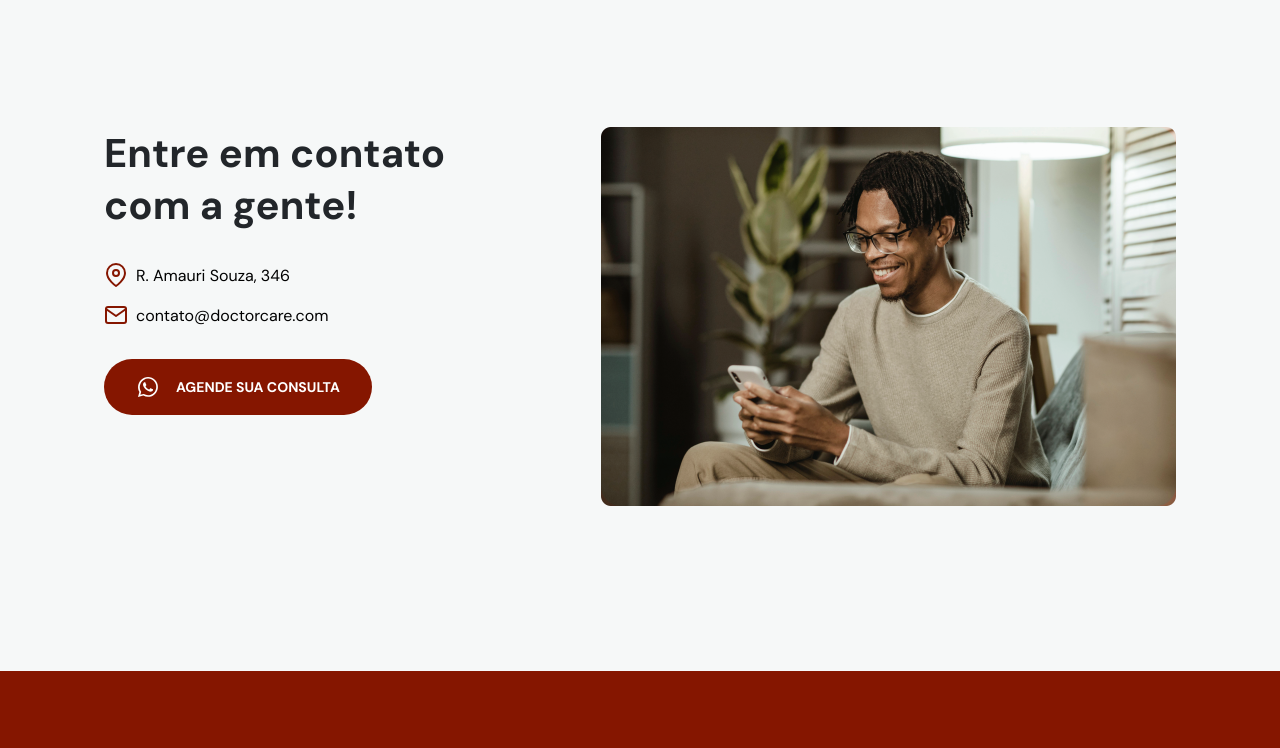
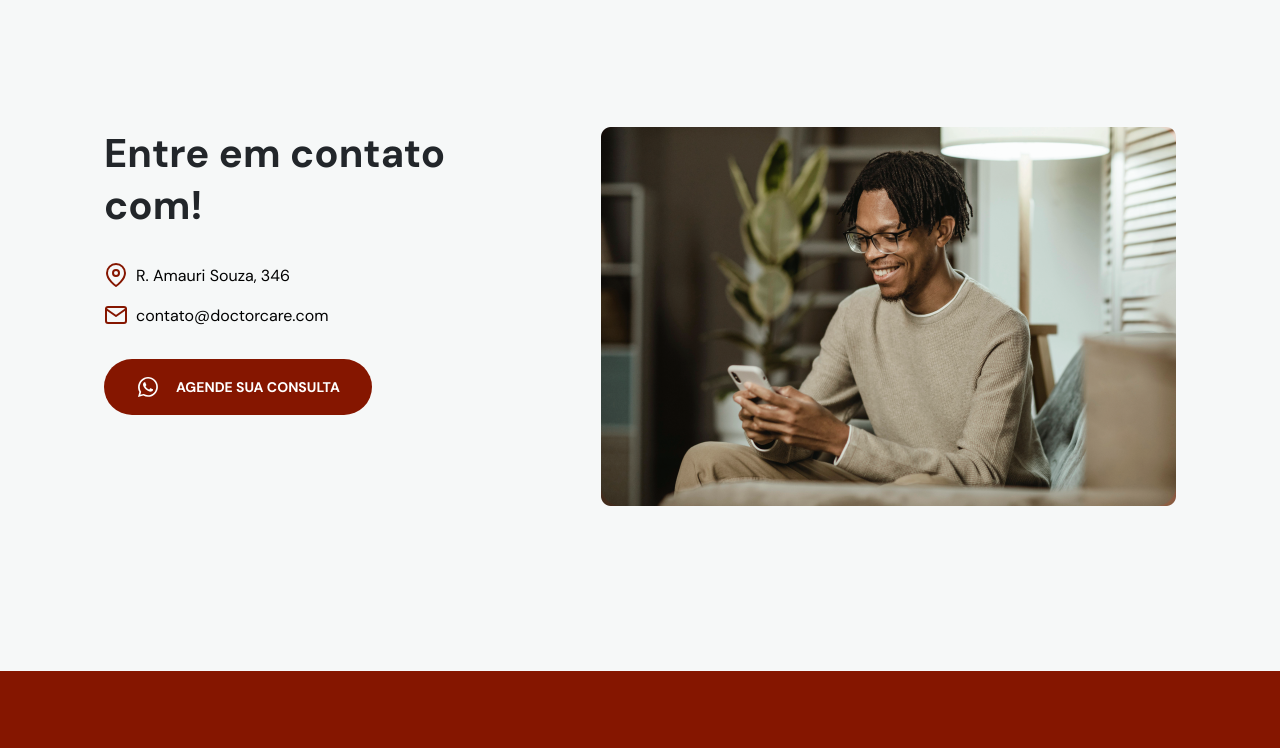
Before and after one commit to igorlt2/doctor-care, a plain HTML site: page index.html in a window 1280 px wide. Shown: the part 2580-3328 px from the top of the page. Drawn offline with nearby package versions, Linux system fonts and the light colour scheme.

Commit message:
https://github.com/igorlt2/consulta.git

```diff
--- a/index.html
+++ b/index.html
@@ -439,7 +439,7 @@
       <div class="wrapper">
         <div class="col-a">
           <header>
-            <h2>Entre em contato com a gente!</h2>
+            <h2>Entre em contato com!</h2>
           </header>
 
           <div class="content">
```
